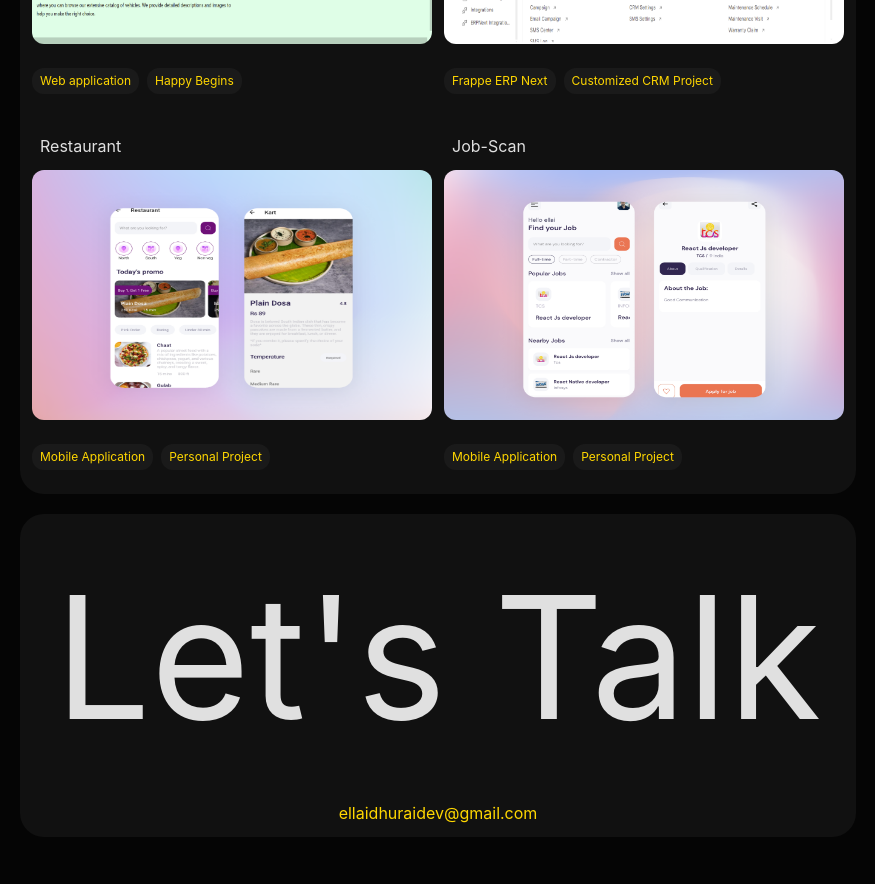
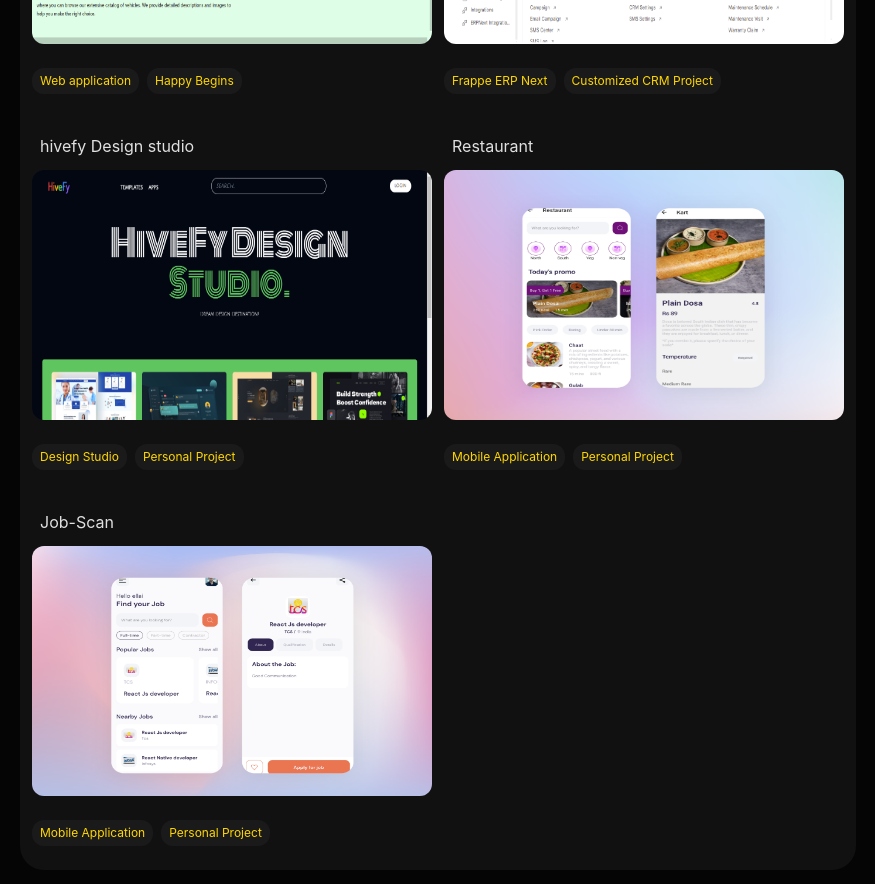
Before and after one commit to ellaidev02/portfolio, a React (Vite) app: page /allProjects in a window 1280 px wide. Shown: the part 1160-2044 px from the top of the page, without its empty margins (202-1077 px from the left). Built offline with nearby package versions, Linux system fonts and the light colour scheme.

Commit message:
projects added

```diff
--- a/src/constants/ProjectData.ts
+++ b/src/constants/ProjectData.ts
@@ -2,8 +2,9 @@ import naaCashew from "../assets/images/naa-cashew.png";
 import roadWays from "../assets/images/Roadways-info.png";
 import blog from "../assets/images/Blog-app.png";
 import crm from "../assets/images/CRM.png";
-import eCommerce from "../assets/images/e-commerce1.png";
+// import eCommerce from "../assets/images/e-commerce1.png";
 import restaurant from "../assets/images/mock1.png";
+import hivefy from "../assets/images/HiveFy.png";
 import job from "../assets/images/mock2.png";
 import kalaimagal from "../assets/images/Kalaimagal-Vidhyashram.png";
 import kalaimagalEducational from "../assets/images/Kalaimahal-–-Education-Institutions.png";
@@ -64,12 +65,12 @@ export const allProjectData = [
         projectName: 'CRM',
         url: "http://v1try.anichadigitalinfra.com:8000/"
     },
-    // {
-    //     image: blog,
-    //     categories: ['MERN Stack Web application', 'Personal Project'],
-    //     projectName: 'Blog Application',
-    //     url: "https://snaplink.netlify.app/"
-    // },
+    {
+        image: hivefy,
+        categories: ['Design Studio', 'Personal Project'],
+        projectName: 'hivefy Design studio',
+        url: "https://ellaidhurain.github.io/portfolio-website/"
+    },
 
     // {
     //     image: eCommerce,
```
Also changed, not shown: src/assets/images/HiveFy.png (added).
